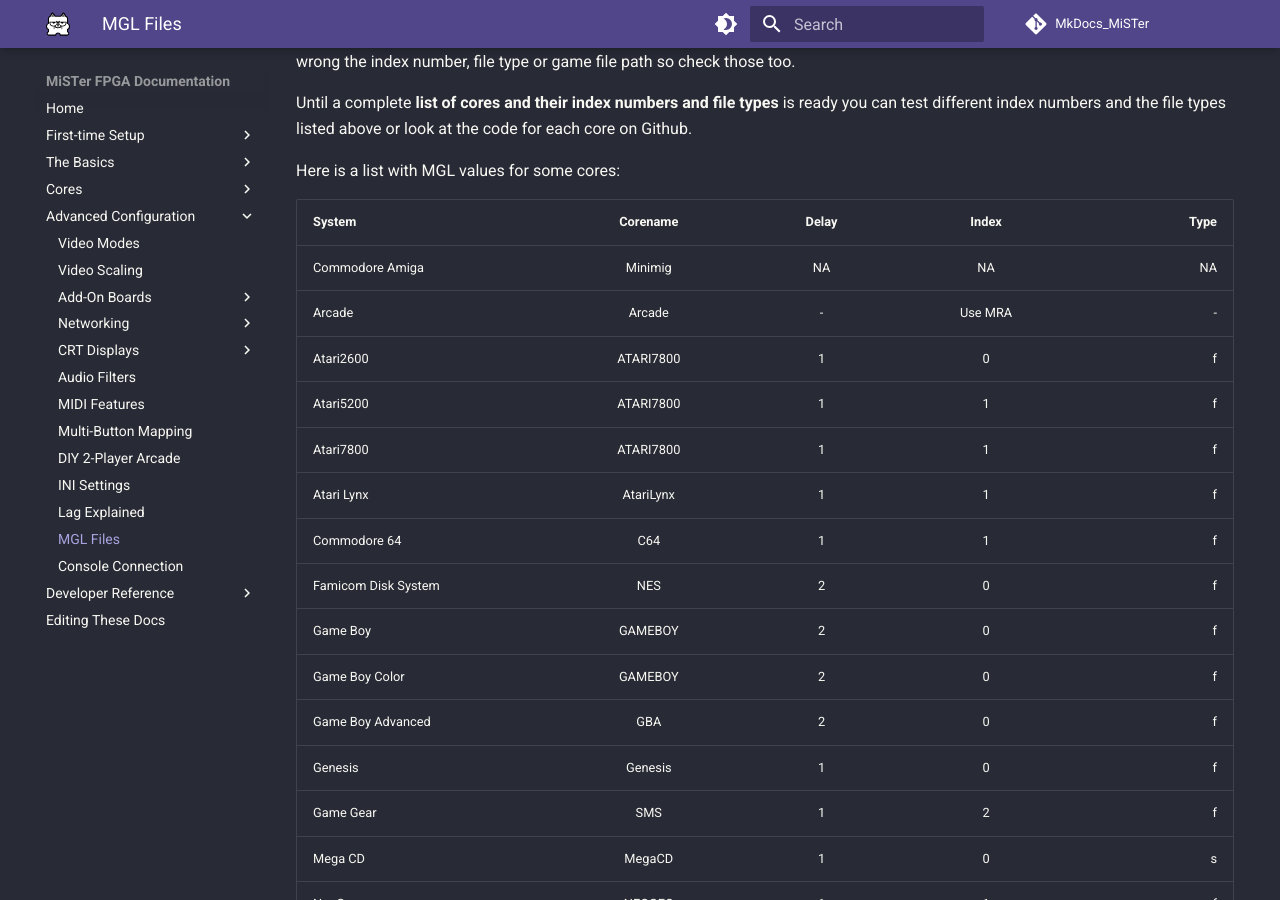
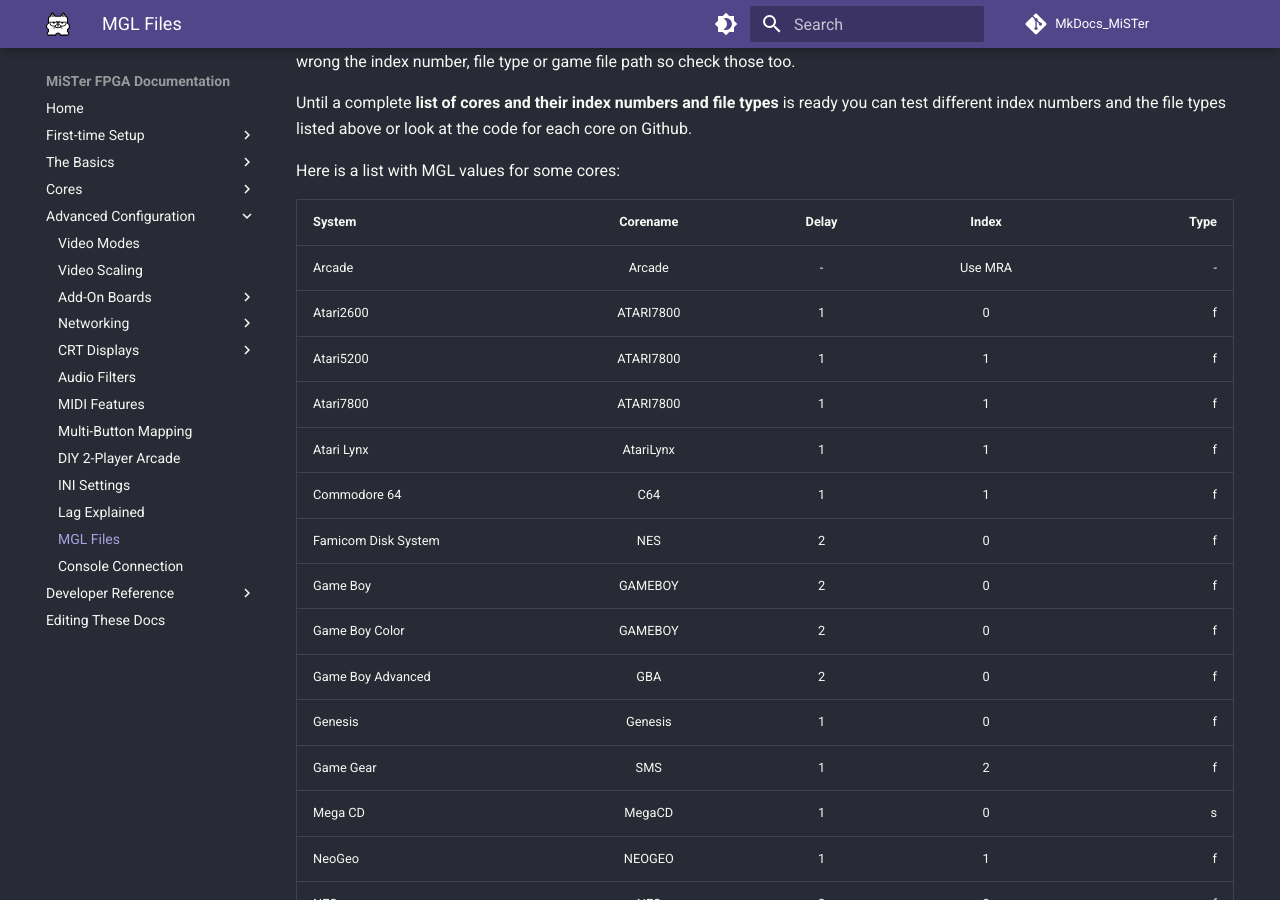
Before and after one commit to MiSTer-devel/MkDocs_MiSTer, an MkDocs documentation site: the page built from docs/advanced/mgl.md, in a window 1280 px wide and 900 px high, scrolled down 1148 px. Built offline with MkDocs 1.6.1 and Material for MkDocs 9.7.7, drawn with Linux system fonts in a browser that asks for light colours; comment, search, counter and statistics services are not loaded.

Commit message:
Update mgl.md

```diff
--- a/docs/advanced/mgl.md
+++ b/docs/advanced/mgl.md
@@ -54,7 +54,6 @@
 
 | System | Corename | Delay | Index | Type |
 | :---         |     :---:      |     :---:      |     :---:      |          ---: |
-| Commodore Amiga | Minimig | NA | NA | NA |
 | Arcade | Arcade | -| Use MRA | - |
 | Atari2600 | ATARI7800 | 1 | 0 | f |
 | Atari5200 | ATARI7800 | 1 | 1 | f |
```
